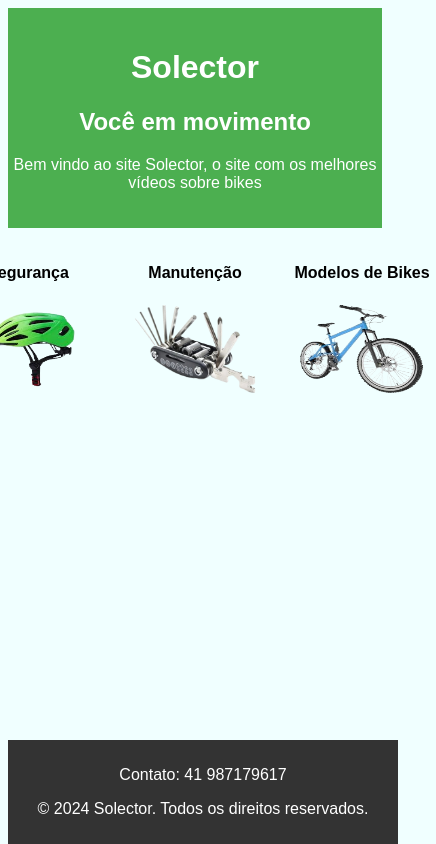
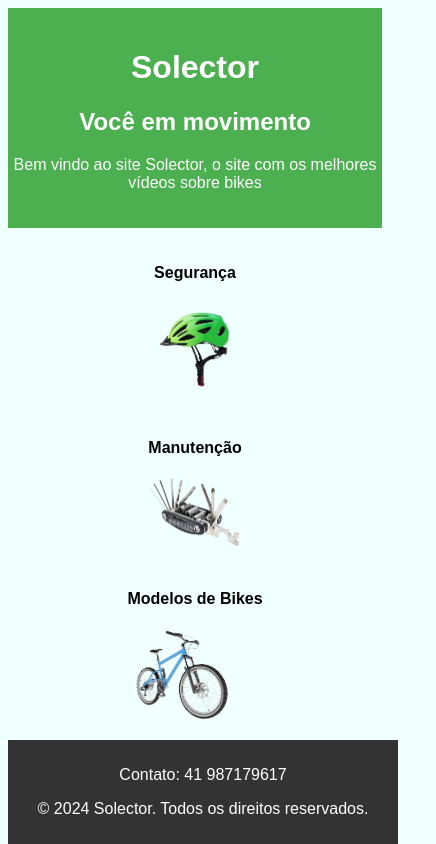
Before and after one commit to GHPXD/teste, a plain HTML site: page index.html in a window 390 px wide. Shown: the whole page, 436 px wide, since content can reach past the window. Drawn offline with Linux system fonts and the light colour scheme.

Commit message:
adição responsabilidade mobile

```diff
--- a/style.css
+++ b/style.css
@@ -40,3 +40,14 @@ body {
     bottom: 0;
     width: 100%;
   }
+
+@media (max-width: 600px) {
+      .container {
+        flex-direction: column; /* Alinha as divs verticalmente em telas menores */
+        align-items: center;
+      }
+      .button-security img, .button-key img, .button-bike img {
+        width: 100px; /* Ajusta o tamanho das imagens para telas menores */
+        height: auto;
+      }
+    }
```
